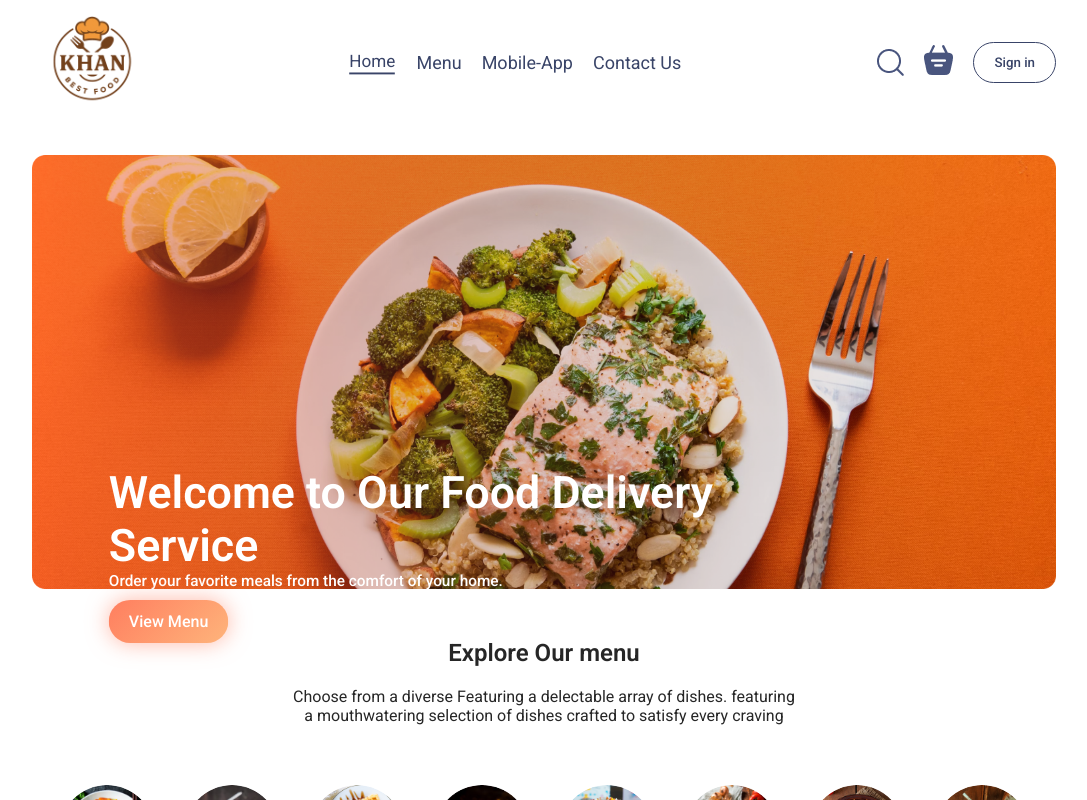
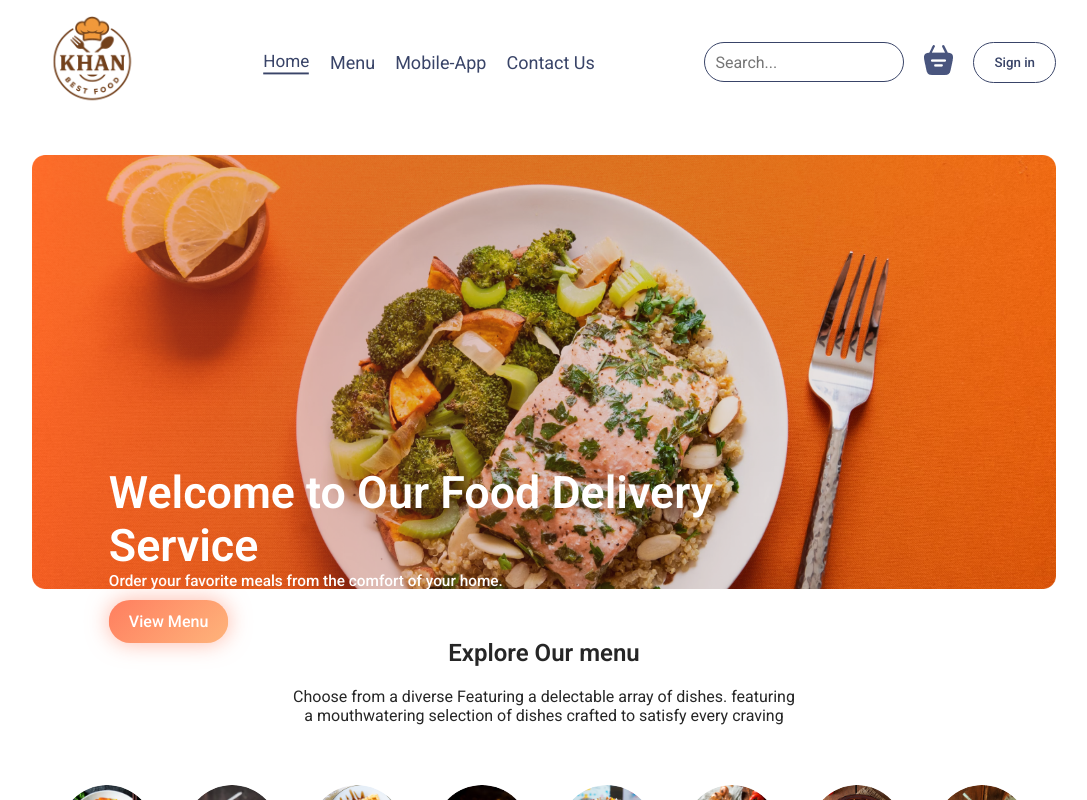
Before and after one commit to students44/fooddelivery, a React (Vite) app in the folder fooddelivery/: page / in a window 1280 px wide. Both pictures are taken after a click on the picture 986 px from the left and 62 px from the top of the page. Shown: the top 800 px of the page, without its empty margins (96-1183 px from the left). Built offline with nearby package versions, Linux system fonts and the light colour scheme.

Commit message:
search toggle funtionality complete

```diff
--- a/fooddelivery/src/Components/Navbar/Navbar.css
+++ b/fooddelivery/src/Components/Navbar/Navbar.css
@@ -39,6 +39,21 @@
     gap: 20px;
     /* margin-right: 150px; */
 }
+
+
+.main-search img{
+    cursor: pointer;
+}
+.main-search input{
+    width: 200px;
+    height: 40px;
+    padding: 0 10px;
+    border: 1px solid #394468;
+    border-radius: 20px;
+    outline: none;
+    font-size: 16px;
+    color: #394468;
+}
 .navbar button{
     background: transparent;
     border: 1px solid #394468;
@@ -69,19 +84,7 @@
     width: fit-content;
     display: inline-block;
 }
-/* .navbar-search-icon .dot {
-    position: absolute;
-    top: 0;
-    right: 0;
-    width: 10px;
-    height: 10px;
-    background-color: red;
-    border-radius: 50%;
-    transform: translate(50%, -50%);
-    box-shadow: 0 0 0 2px #fff;
-    transition: all 0.3s ease;
-    z-index: 2;
-} */
+
 
 .cart-count {
   background-color: tomato;
--- a/fooddelivery/src/Components/Navbar/Navbar.jsx
+++ b/fooddelivery/src/Components/Navbar/Navbar.jsx
@@ -1,7 +1,7 @@
-import React, { useContext } from 'react'
+import React, { useContext, useState, useRef, useEffect} from 'react'
 import './Navbar.css'
 import { assets } from '../../assets/frontend_assets/assets'
-import { useState } from 'react'
+// import { useState } from 'react'
 import { StoreContext } from '../../Context/StoreContext';
 import { Link } from 'react-router-dom'
 
@@ -19,6 +19,27 @@ const Navbar = ({setShowLogin}) => {
 
 
 
+const [showInput, setShowInput] = useState(false);
+  const inputRef = useRef(null);
+
+  const handleClick = () => {
+    setShowInput(true); // show input when icon clicked
+  };
+
+  // Close input when clicking outside
+  useEffect(() => {
+    const handleClickOutside = (event) => {
+      if (inputRef.current && !inputRef.current.contains(event.target)) {
+        setShowInput(false); // hide input, show icon again
+      }
+    };
+
+    document.addEventListener("mousedown", handleClickOutside);
+    return () => {
+      document.removeEventListener("mousedown", handleClickOutside);
+    };
+  }, []);
+
 
 
   return (
@@ -32,7 +53,27 @@ const Navbar = ({setShowLogin}) => {
      </ul>
 
      <div className="navbar-right">
-      <img src={assets.search_icon} alt="Search icon" />
+ <div className="main-search" ref={inputRef}>
+      {/* Show search icon only when input is hidden */}
+      {!showInput && (
+        <img
+          src={assets.search_icon}
+          alt="Search icon"
+          onClick={handleClick}
+          style={{ cursor: "pointer" }}
+        />
+      )}
+
+      {/* Show input only when state is true */}
+      {showInput && (
+        <input
+          type="text"
+          placeholder="Search..."
+          className="search-input"
+          autoFocus
+        />
+      )}
+    </div>
 
 
     <div className='navbar-search-icon'>
```
